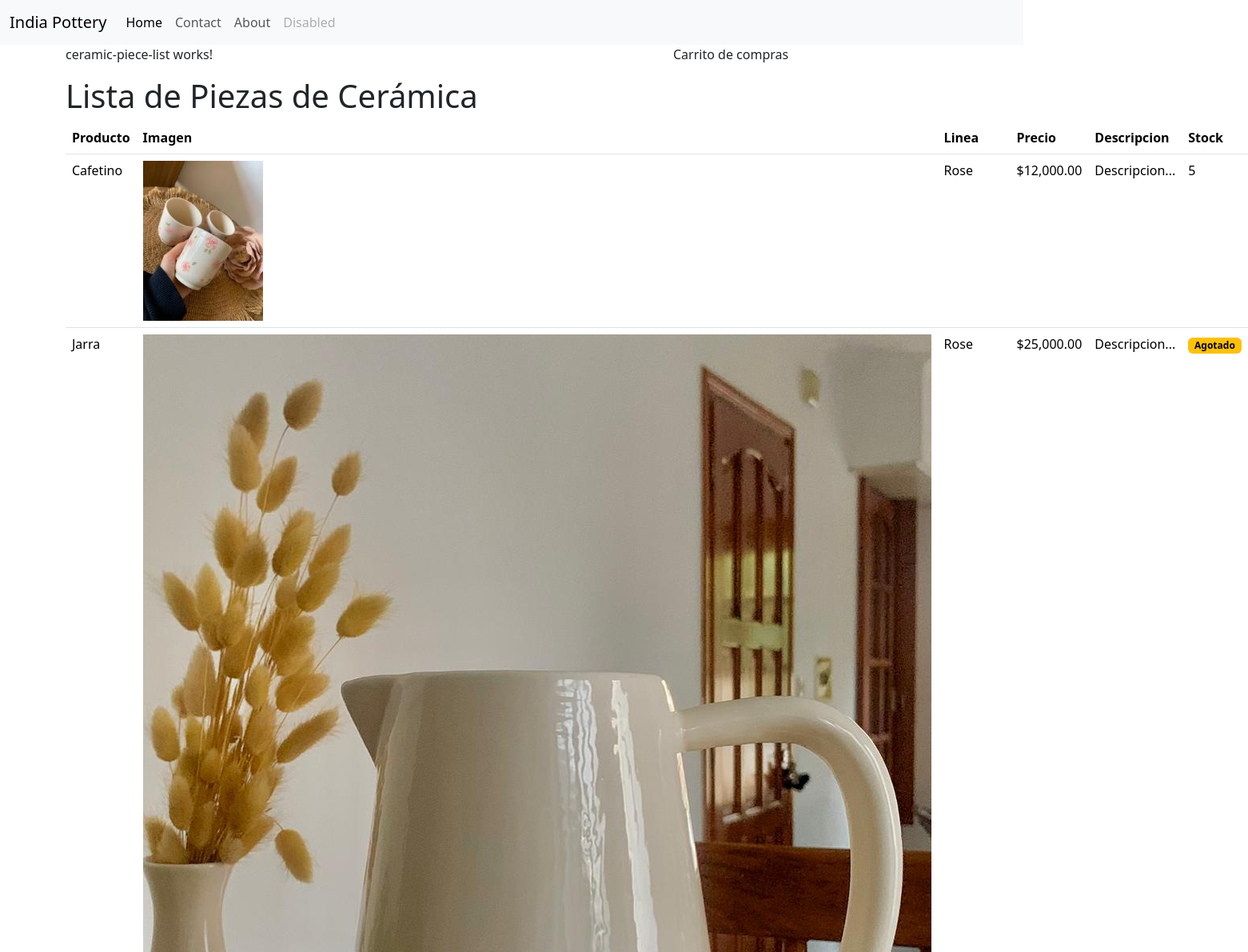
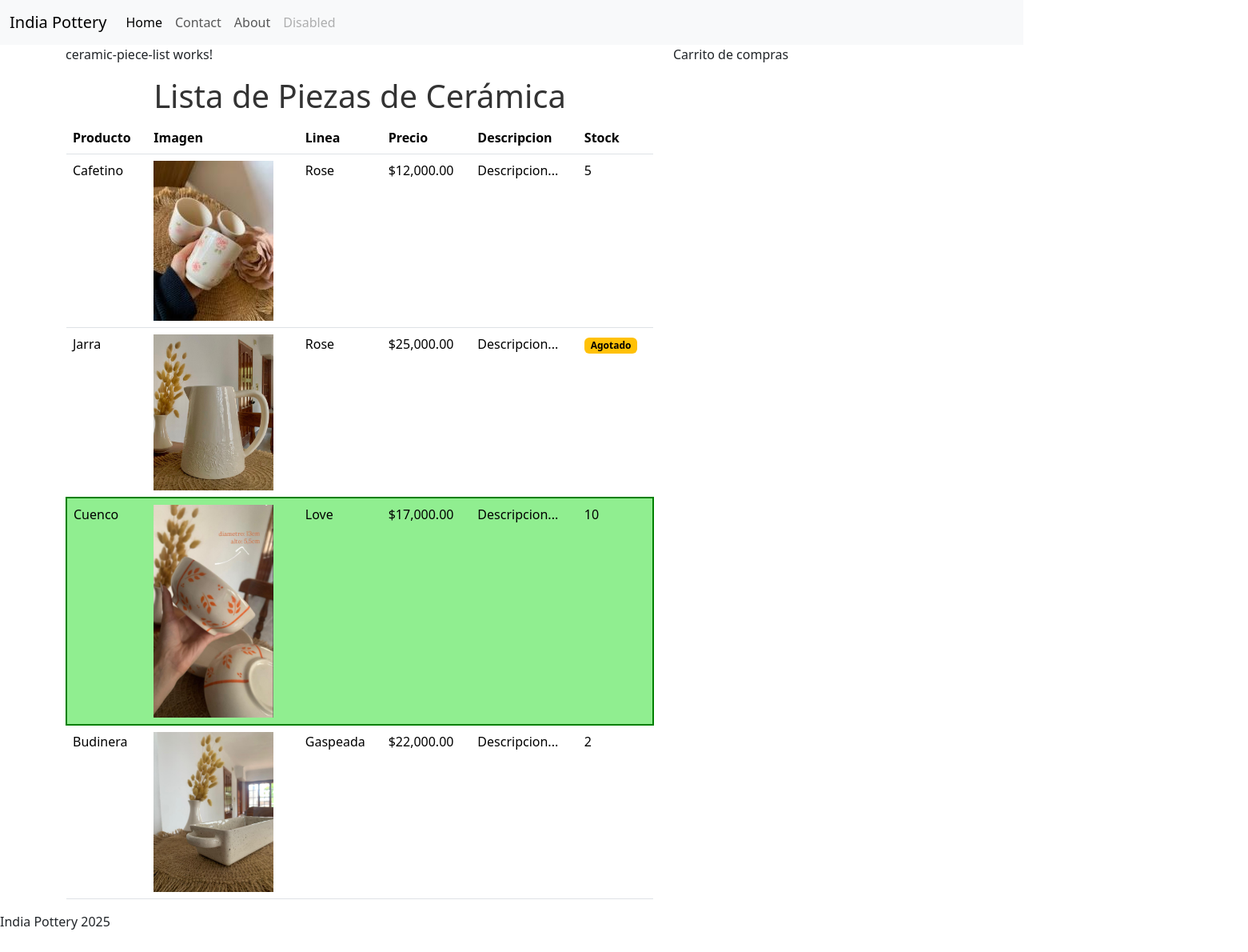
Before and after one commit to Melanie-SanRoman/india_pottery_seminario_angular, an Angular app: page / in a window 1280 px wide. Shown: the top 1190 px of the page at 80% size, 1561 px wide, since content can reach past the window. After the commit the page ends 1164 px from the top, so only its background shows below. Built offline with nearby package versions, Linux system fonts and the light colour scheme.

Commit message:
Add initial styles for ceramic piece list component

```diff
--- a/src/app/ceramic-piece-list/ceramic-piece-list.scss
+++ b/src/app/ceramic-piece-list/ceramic-piece-list.scss
@@ -0,0 +1,18 @@
+h1 {
+  text-align: center;
+  color: #333333;
+}
+
+.clearance {
+  border: 2px solid green;
+
+  td {
+    background-color: lightgreen;
+  }
+}
+
+table {
+  img {
+    max-width: 150px;
+  }
+}
```
